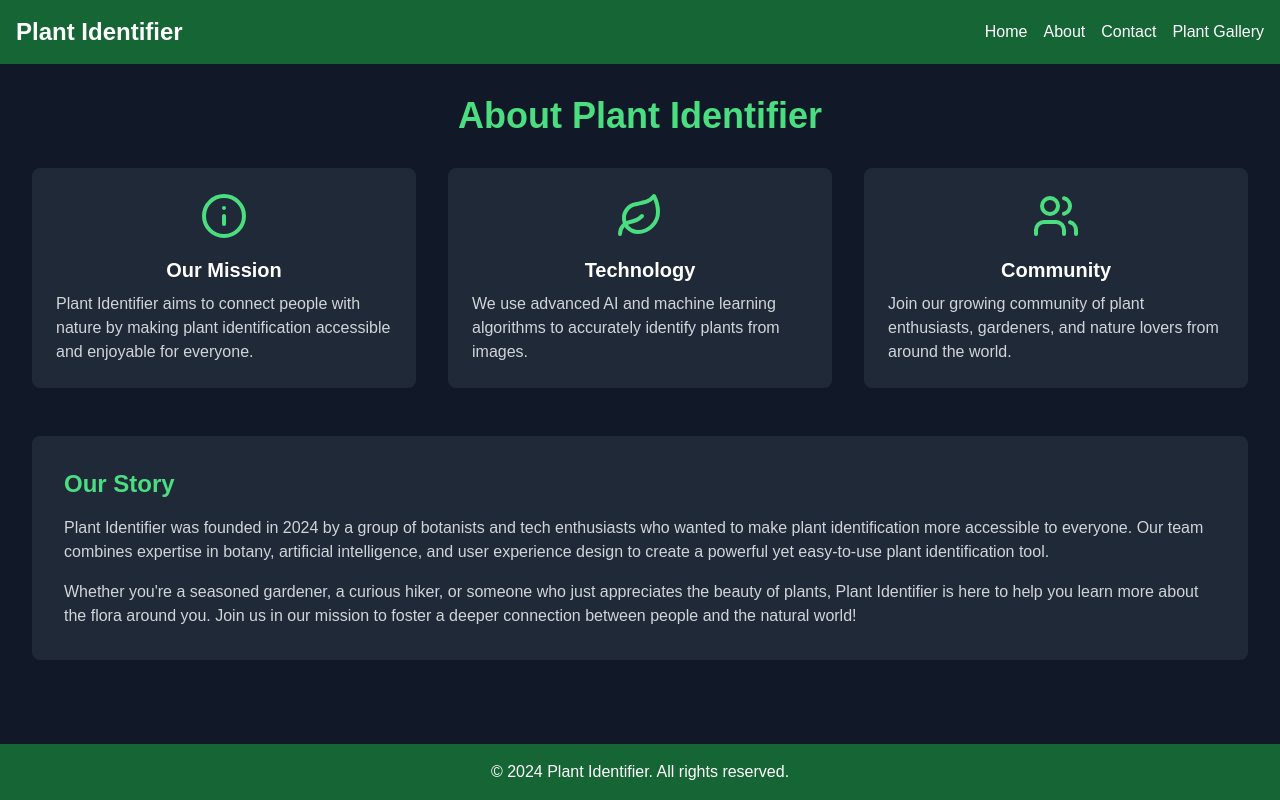
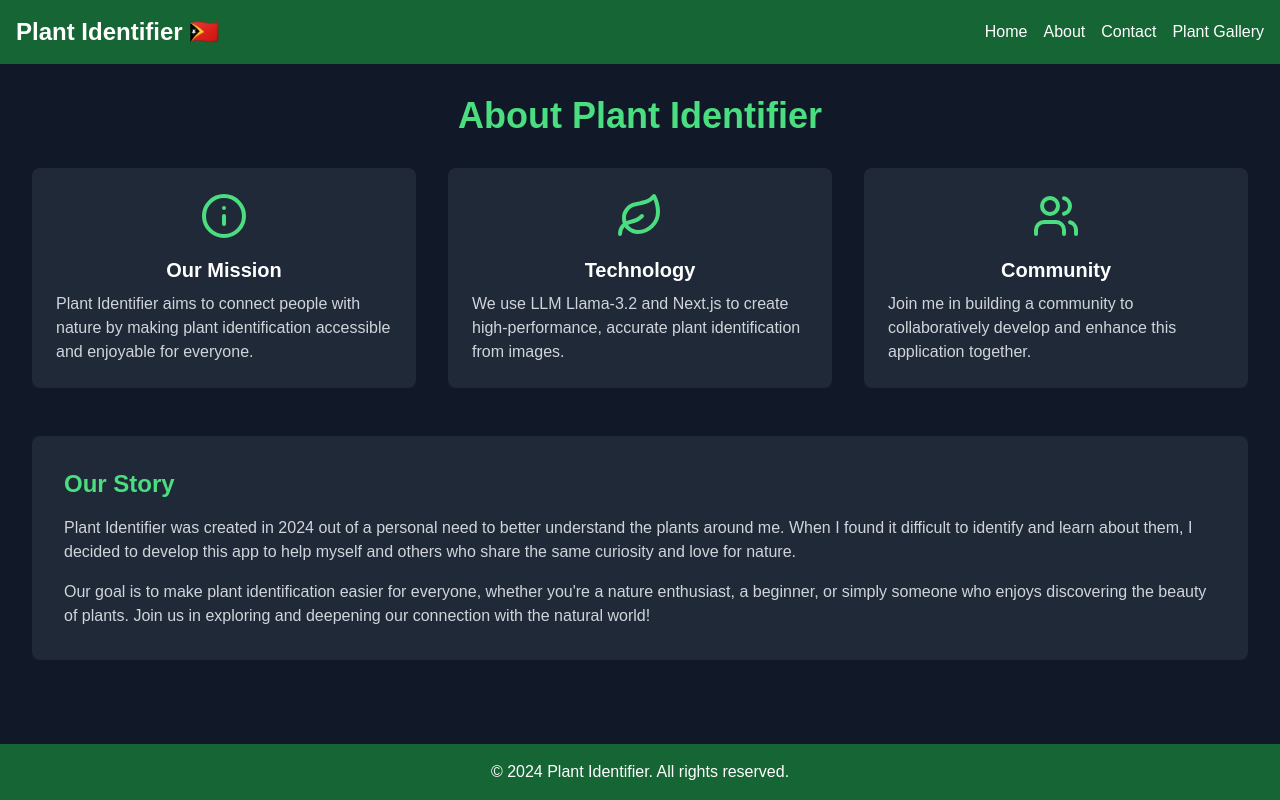
Before and after one commit to ajitonelsonn/plant-identifier, a Next.js app: page /about in a window 1280 px wide. Built offline with nearby package versions, Linux system fonts and the light colour scheme.

Commit message:
updae about page

```diff
--- a/app/about/page.tsx
+++ b/app/about/page.tsx
@@ -3,40 +3,12 @@
 import React from "react";
 import Link from "next/link";
 import { Info, Leaf, Users } from "lucide-react";
+import Navigation from "../components/Navigation";
 
 export default function About() {
   return (
     <div className="flex flex-col min-h-screen bg-gray-900 text-white">
-      <nav className="bg-green-800 p-4">
-        <div className="container mx-auto flex justify-between items-center">
-          <Link href="/" className="text-2xl font-bold">
-            Plant Identifier
-          </Link>
-          <ul className="flex space-x-4">
-            <li>
-              <Link href="/" className="hover:text-green-200">
-                Home
-              </Link>
-            </li>
-            <li>
-              <Link href="/about" className="hover:text-green-200">
-                About
-              </Link>
-            </li>
-            <li>
-              <Link href="/contact" className="hover:text-green-200">
-                Contact
-              </Link>
-            </li>
-            <li>
-              <Link href="/gallery" className="hover:text-green-200">
-                Plant Gallery
-              </Link>
-            </li>
-          </ul>
-        </div>
-      </nav>
-
+      <Navigation />
       <main className="flex-grow container mx-auto p-8">
         <h1 className="text-4xl font-bold text-center text-green-400 mb-8">
           About Plant Identifier
@@ -59,8 +31,8 @@ export default function About() {
               Technology
             </h2>
             <p className="text-gray-300">
-              We use advanced AI and machine learning algorithms to accurately
-              identify plants from images.
+              We use LLM Llama-3.2 and Next.js to create high-performance,
+              accurate plant identification from images.
             </p>
           </div>
           <div className="bg-gray-800 p-6 rounded-lg">
@@ -69,8 +41,8 @@ export default function About() {
               Community
             </h2>
             <p className="text-gray-300">
-              Join our growing community of plant enthusiasts, gardeners, and
-              nature lovers from around the world.
+              Join me in building a community to collaboratively develop and
+              enhance this application together.
             </p>
           </div>
         </div>
@@ -78,18 +50,16 @@ export default function About() {
         <div className="bg-gray-800 p-8 rounded-lg">
           <h2 className="text-2xl font-bold mb-4 text-green-400">Our Story</h2>
           <p className="text-gray-300 mb-4">
-            Plant Identifier was founded in 2024 by a group of botanists and
-            tech enthusiasts who wanted to make plant identification more
-            accessible to everyone. Our team combines expertise in botany,
-            artificial intelligence, and user experience design to create a
-            powerful yet easy-to-use plant identification tool.
+            Plant Identifier was created in 2024 out of a personal need to
+            better understand the plants around me. When I found it difficult to
+            identify and learn about them, I decided to develop this app to help
+            myself and others who share the same curiosity and love for nature.
           </p>
           <p className="text-gray-300">
-            Whether you're a seasoned gardener, a curious hiker, or someone who
-            just appreciates the beauty of plants, Plant Identifier is here to
-            help you learn more about the flora around you. Join us in our
-            mission to foster a deeper connection between people and the natural
-            world!
+            Our goal is to make plant identification easier for everyone,
+            whether you're a nature enthusiast, a beginner, or simply someone
+            who enjoys discovering the beauty of plants. Join us in exploring
+            and deepening our connection with the natural world!
           </p>
         </div>
       </main>
```
